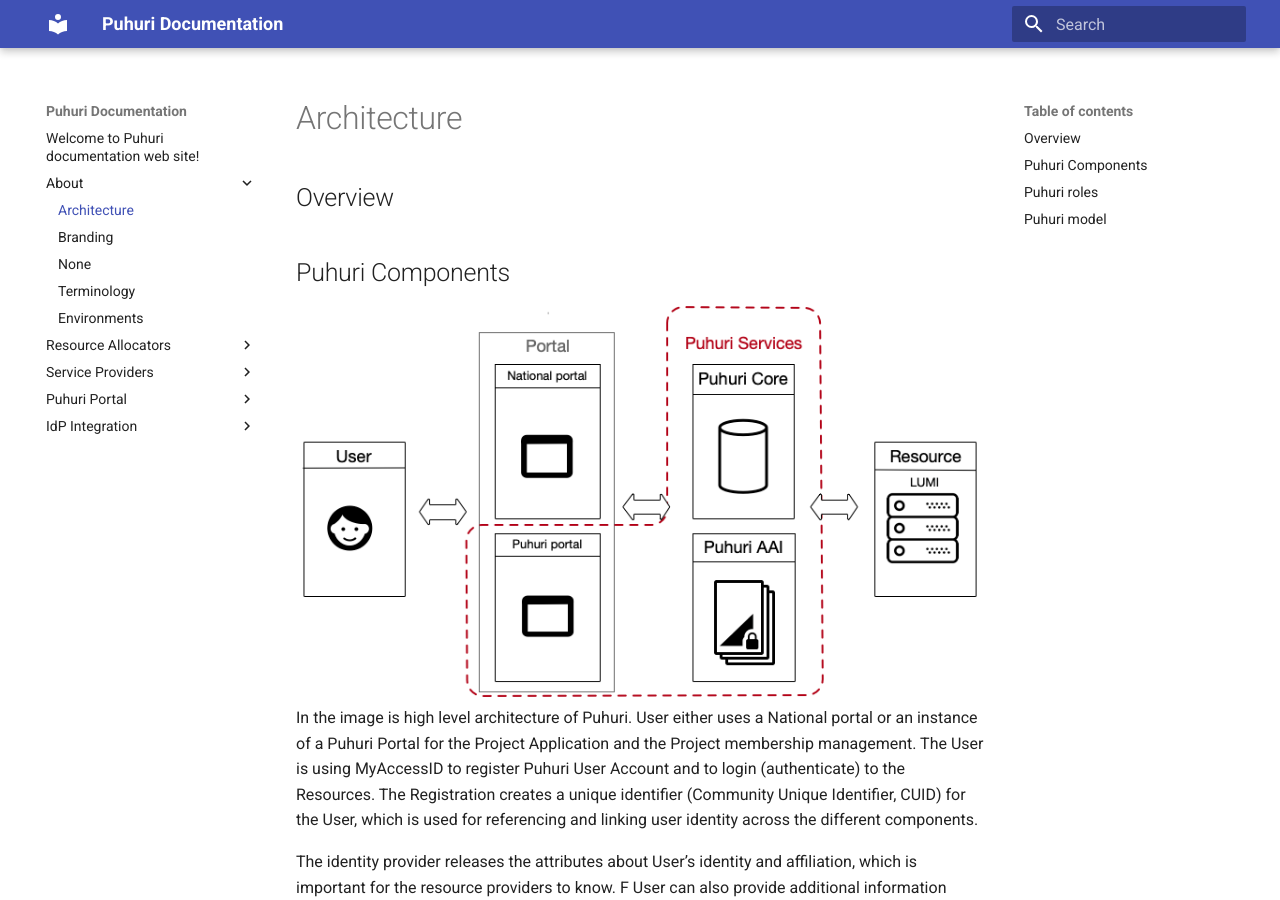
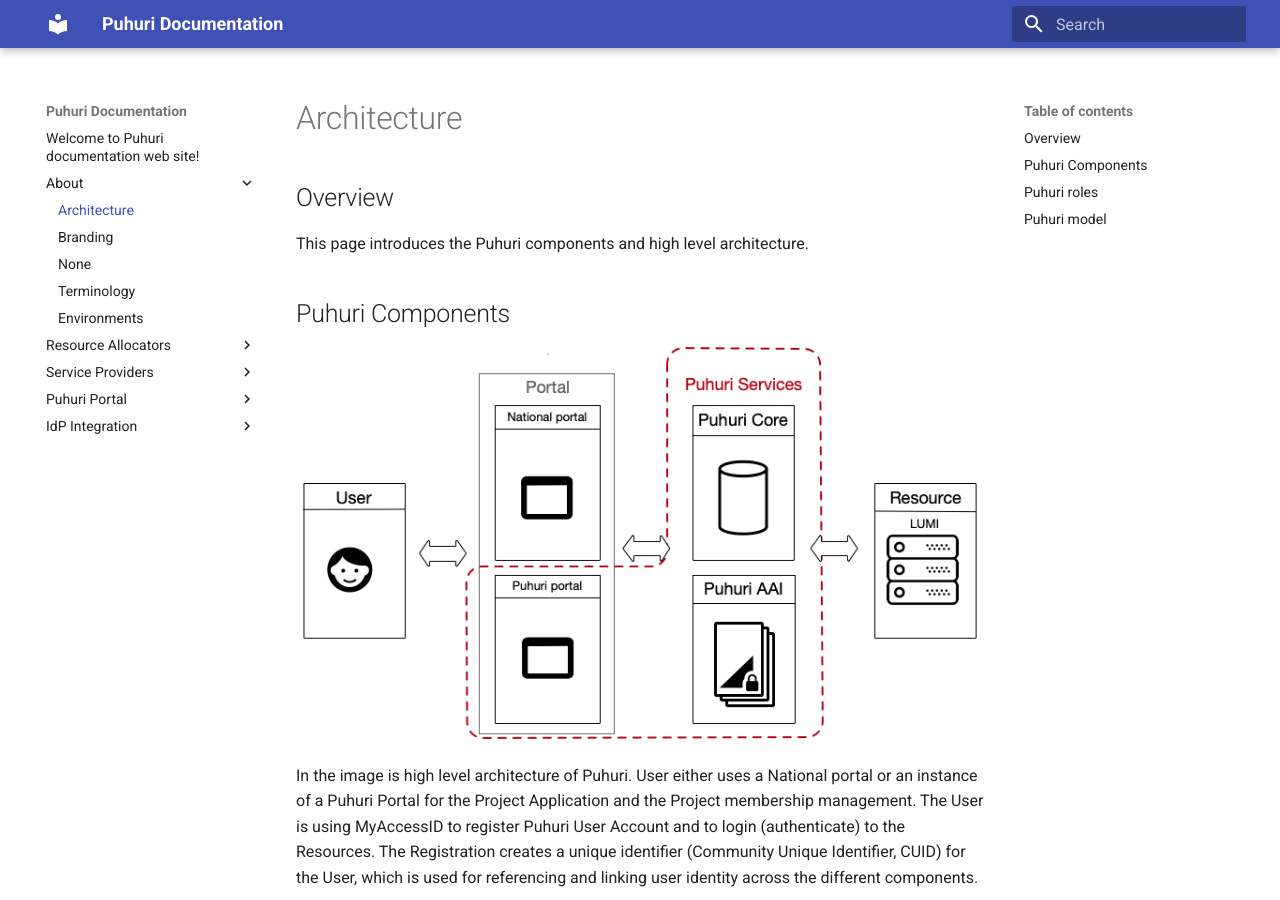
Before and after one commit to neicnordic/puhuri-web, an MkDocs documentation site: the page built from docs/architecture.md, in a window 1280 px wide and 900 px high. Built offline with MkDocs 1.6.1 and Material for MkDocs 9.7.7, drawn with Linux system fonts in a browser that asks for light colours.

Commit message:
Update architecture.md
Added overview

```diff
--- a/docs/architecture.md
+++ b/docs/architecture.md
@@ -1,9 +1,10 @@
 ## Overview
 
-
+This page introduces the Puhuri components and high level architecture.
 
 ## Puhuri Components
 ![Components](assets/puhuri-components.png)
+
 In the image is high level architecture of Puhuri. User either uses a National portal or an instance of a Puhuri Portal for the Project Application and the Project membership management. The User is using MyAccessID to register Puhuri User Account and to login (authenticate) to the Resources. The Registration creates a unique identifier (Community Unique Identifier, CUID) for the User, which is used for referencing and linking user identity across the different components.
 
 The identity provider releases the attributes about User’s identity and affiliation, which is important for the resource providers to know. F  User can also provide additional information such as SSH public keys and to define other email address than what was returned from the Idp. That email will be verified.
@@ -14,6 +15,7 @@ The Resources receive User related information via Puhuri AAI from User’s Iden
 
 ## Puhuri roles
 ![Roles](assets/puhuri-roles.png)
+
 User applies for a Resource Allocation and then manage the Members of the Project using a Puhuri Portal, hosted by University of Tartu, or via a National Portal, depending which solution is available for User.
 
 The Resource application review process happens outside of Puhuri. The national portals are expected to push approved projects and resources  to Puhuri Core. The Principal Investigator (PI) creates project in the Puhuri Portal or National Portal. The submission is then accepted by the Resource Allocator, which is responsible for the particular application’s resource granting. Then the project information is propagated to Puhuri Core and from there synchronised to the Resource Provider. In addition to Project description and members, also the Resource-specific resource allocation attributes are included.
@@ -22,4 +24,5 @@ A national portal may implement identity linking of local accounts with Puhuri A
 
 ## Puhuri model
 ![Model](assets/puhuri-model.png)
+
 Information model of Puhuri. Please note that the terminology used in this documentation differs occasionally of this planned information model.
```
